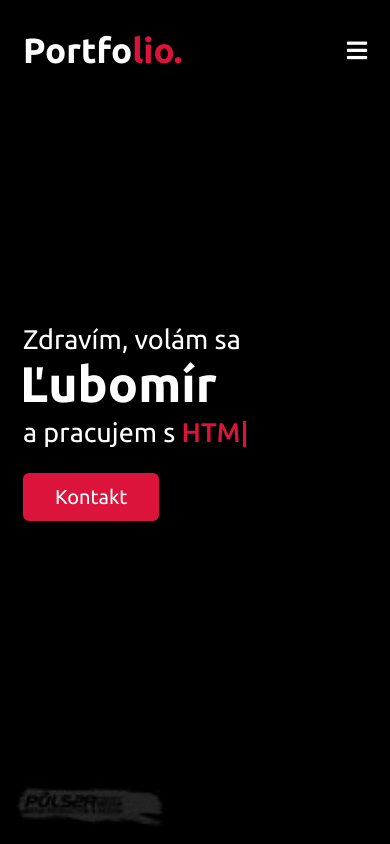
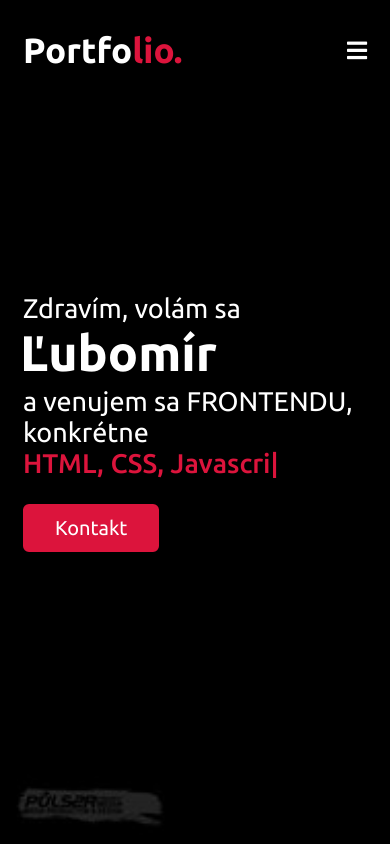
Before and after one commit to LubomiiirV/portfolio, a plain HTML site: page index.html in a window 390 px wide. Shown: the top 844 px of the page. Drawn offline with nearby package versions, Linux system fonts and the light colour scheme.

Commit message:
small fixes, changes

```diff
--- a/index.html
+++ b/index.html
@@ -44,7 +44,8 @@
       <div class="home-content">
         <div class="text-1">Zdravím, volám sa </div>
         <div class="text-2">Ľubomír</div>
-        <div class="text-3">a pracujem s <span class="typing"></span></div>
+        <div class="text-3">a venujem sa FRONTENDU, konkrétne<br>
+        <span class="typing"></span></div>
         <a href="mailto:vaclaviklubomir@gmail.com">Kontakt</a>
       </div>
     </div>
@@ -60,7 +61,7 @@
         </div>
         <div class="column right">
           <div class="text">
-            Volám sa Ľubomír a pracujem s <span class="typing-2"></span>
+            <span class="typing-2"></span>
           </div>
           <p>
             Dlhé roky som sa odhodlával skúsiť pracovať v IT, tvoriť weby, naučiť sa programovať,
@@ -74,10 +75,10 @@
             <br>
             Samozrejme, že tvorba webov nie je len o HTML a CSS, preto sa bolo treba naučiť pracovať
             aj napríklad s SCSS, Bootstrapom, jQuery, Tailwind-om pre jednoduchšie vytvorenie krajšieho produktu,
-            web stránky. A samozrejme pre zjednodušenie práce s GITHUBom.
+            web stránky. A samozrejme pre zjednodušenie práce aj s GITHUBom.
             <br>
             <br>
-            Postupne sa snažím zdokonalovať v týchto technológiach a následne sa preorientovať na
+            Postupne sa snažím zdokonalovať a postupne preorientovať na
             React, Vue alebo Angular prípadne iný framework.
           </p>
           <a href="">CV</a>
@@ -133,9 +134,7 @@
         <div class="column left">
           <div class="text">Na čom pracujem</div>
           <p>
-            Pracujem primárne s HTML, CSS a javascriptom, venujem sa tvorbe a štylizovaniu webov, elementov,
-            pomocou drobných funkcionalít s Javascriptom. Demonštrácia mojich znalostí je toto portfólio kde sa snažím
-            predviesť moje znalosti, zručnosti.
+            Odkaz na môj Github profil, kde nájdete zaujímavé projekty ktoré som vytvoril, či už pomocou tutoriálov alebo sám.
           </p>
           <a href="https://github.com/vlubosh" target="_blank">Viac info</a>
         </div>
--- a/script.js
+++ b/script.js
@@ -23,17 +23,17 @@ $(document).ready(function () {
   });
 
   // typing animation script
-  var typed = new Typed(".typing", {
-    strings: ["HTML", "CSS", "Javascriptom."],
+  const typed = new Typed(".typing", {
+    strings: ["HTML, CSS, Javascript,", "Bootstrap, Tailwind."],
     typeSpeed: 60,
-    backSpeed: 60,
+    backSpeed: 10,
     loop: true,
   });
 
-  var typed = new Typed(".typing-2", {
-    strings: ["HTML", "CSS", "Javascriptom."],
+  const typed2 = new Typed(".typing-2", {
+    strings: ["HTML", "CSS", "Javascript."],
     typeSpeed: 60,
-    backSpeed: 60,
+    backSpeed: 10,
     loop: true,
   });
 
--- a/style.css
+++ b/style.css
@@ -1,4 +1,4 @@
-@import url('https://fonts.googleapis.com/css2?family=Poppins:wght@400;500;600;700&family=Ubuntu:wght@400;500;700&display=swap');
+@import url("https://fonts.googleapis.com/css2?family=Poppins:wght@400;500;600;700&family=Ubuntu:wght@400;500;700&display=swap");
 
 * {
   margin: 0;
@@ -28,7 +28,7 @@ font-family: 'Ubuntu', sans-serif; */
   width: 100%;
   padding: 30px 0;
   /* background: crimson; */
-  font-family: 'Ubuntu', sans-serif;
+  font-family: "Ubuntu", sans-serif;
   transition: all 0.3s ease;
 }
 
@@ -119,7 +119,7 @@ font-family: 'Ubuntu', sans-serif; */
   background-size: cover;
   color: #fff;
   min-height: 500px;
-  font-family: 'Ubuntu', sans-serif;
+  font-family: "Ubuntu", sans-serif;
 }
 
 .home .max-width {
@@ -175,7 +175,7 @@ section {
 .teams,
 .contact,
 footer {
-  font-family: 'Poppins', sans-serif;
+  font-family: "Poppins", sans-serif;
 }
 
 .about .about-content,
@@ -196,11 +196,11 @@ section .title {
   font-weight: 500;
   margin-bottom: 60px;
   padding-bottom: 20px;
-  font-family: 'Ubuntu', sans-serif;
+  font-family: "Ubuntu", sans-serif;
 }
 
 section .title::before {
-  content: '';
+  content: "";
   position: absolute;
   bottom: 0;
   left: 50%;
@@ -223,7 +223,7 @@ section .title::after {
 
 /* about section styling */
 .about .title::after {
-  content: 'kto som';
+  content: "kto som";
 }
 
 .about .about-content .left {
@@ -288,7 +288,7 @@ section .title::after {
 
 .services .title::after,
 .teams .title::after {
-  content: 'čo ponúkam';
+  content: "čo ponúkam";
   background: #111;
 }
 
@@ -333,7 +333,7 @@ section .title::after {
 
 /* skills section styling */
 .skills .title::after {
-  content: 'čo ovládam';
+  content: "čo ovládam";
 }
 
 .skills .skills-content .column {
@@ -393,7 +393,7 @@ section .title::after {
 }
 
 .skills .skills-content .right .line::before {
-  content: '';
+  content: "";
   position: absolute;
   height: 100%;
   left: 0;
@@ -415,7 +415,7 @@ section .title::after {
 
 /* teams section styling */
 .teams .title::after {
-  content: 'môj tím';
+  content: "môj tím";
 }
 
 .teams .pe {
@@ -494,7 +494,6 @@ hover,
 .owl-dot.active,
 active {
   background: crimson !important;
-
 }
 
 /* contact section */
@@ -640,7 +639,7 @@ footer span a:active {
 
 @media (max-width: 991px) {
   .max-width {
-    padding: 0 50px;
+    padding: 0 80px;
   }
 }
 
@@ -651,7 +650,7 @@ footer span a:active {
   }
 
   .menu-btn i.active::before {
-    content: ' \f00d';
+    content: " \f00d";
   }
 
   .navbar .menu {
@@ -695,6 +694,7 @@ footer span a:active {
 
   .max-width {
     max-width: 800px;
+    margin: 0;
   }
 
   .about .about-content .column {
@@ -724,12 +724,16 @@ footer span a:active {
 }
 
 @media (max-width: 690px) {
+  .navbar .max-width{
+    padding: 0 23px;
+  }
+
   .max-width {
     padding: 0 23px;
   }
 
   .home .home-content .text-2 {
-    font-size: 60px;
+    font-size: 50px;
   }
 
   .home .home-content .text-3 {
```
